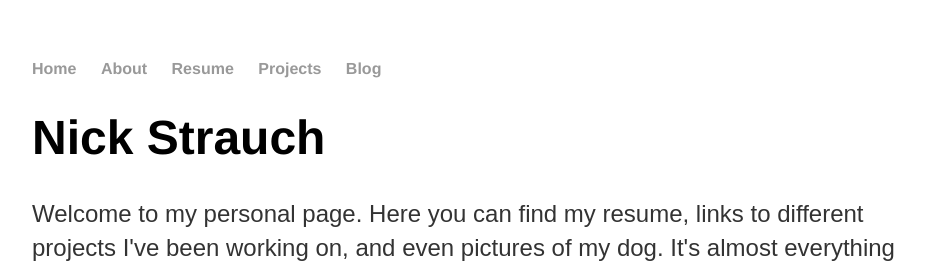
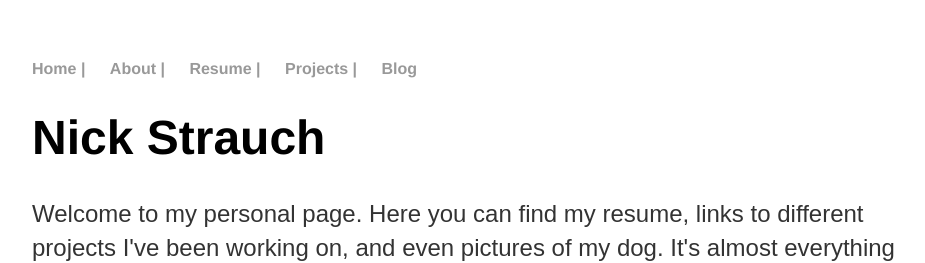
Before and after one commit to NickStrauch/NickStrauch.github.io, a Jekyll site: the page built from index.html, in a window 1280 px wide. Shown: the top 263 px of the page, without its empty margins (160-1085 px from the left). Built offline with Jekyll 4.4.1, drawn with Linux system fonts in a browser that asks for light colours.

```diff
--- a/_layouts/default.html
+++ b/_layouts/default.html
@@ -7,10 +7,10 @@
 		<body>
 			<nav>
 	    		<ul>
-	        		<li><a href="/">Home</a></li>
-		        	<li><a href="/about">About</a></li>
-	        		<li><a href="/resume">Resume</a></li>
-	        		<li><a href="/projects">Projects</a></li>
+	        		<li><a href="/">Home |</a></li>
+		        	<li><a href="/about">About |</a></li>
+	        		<li><a href="/resume">Resume |</a></li>
+	        		<li><a href="/projects">Projects |</a></li>
 	        		<li><a href="/blog">Blog</a></li>
 	    		</ul>
 			</nav>
```
